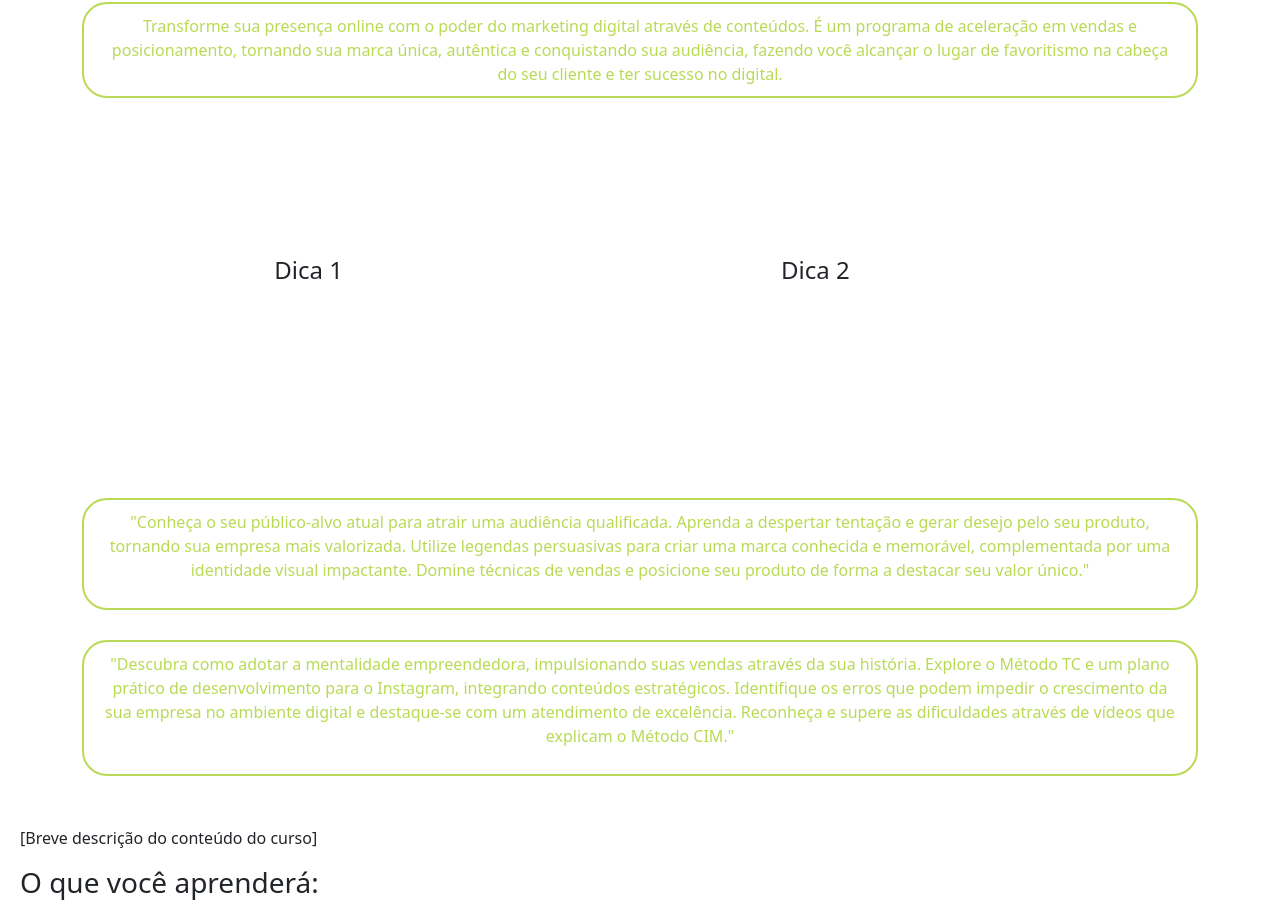
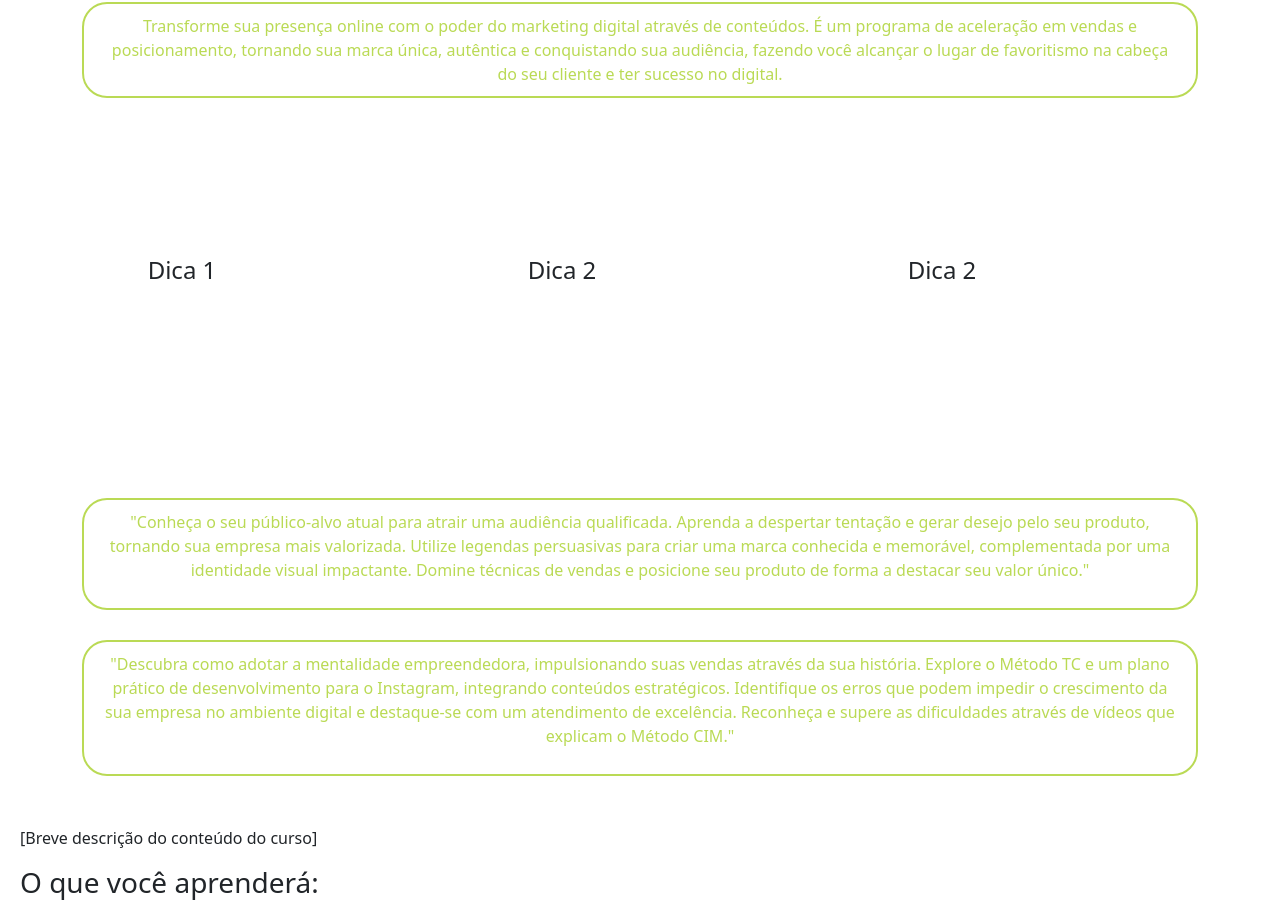
Before and after one commit to fa9958189/curso, a plain HTML site: page index.html in a window 1280 px wide. Shown: the part 3340-4245 px from the top of the page. Drawn offline with nearby package versions, Linux system fonts and the light colour scheme.

Commit message:
vtre
bvffd

```diff
--- a/index.html
+++ b/index.html
@@ -201,11 +201,9 @@
           </div><br>
 
 
-          <center>
-
           <div class="container text-center">
-              <div class="row justify-content-evenly">
-                <div class="col-4">
+            <div class="row">
+              <div class="col">
                 <div class="borda" onmouseover="flipCard(this)" onmouseout="unflipCard(this)">
                   <div class="front">
                     <p>Dica 1</p>
@@ -217,7 +215,19 @@
                 </div>
               </div>
               </div>
-                <div class="col-4">
+              <div class="col">
+                <div class="borda" onmouseover="flipCard(this)" onmouseout="unflipCard(this)">
+                  <div class="front">
+                    <p>Dica 2</p>
+                  </div>
+                  <div class="back">
+                    <p>
+                      Mantenha uma presença consistente nas redes sociais!
+                    </p>
+                  </div>
+                </div>
+              </div>
+              <div class="col">
                 <div class="borda" onmouseover="flipCard(this)" onmouseout="unflipCard(this)">
                   <div class="front">
                     <p>Dica 2</p>
@@ -231,8 +241,6 @@
               </div>
             </div>
           </div>
-
-          </center>
 
 
           <div class="container text-center">
```
Lines whose indentation alone changed are shown as unchanged.
